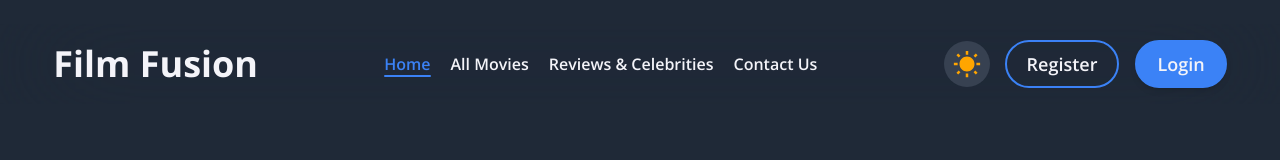
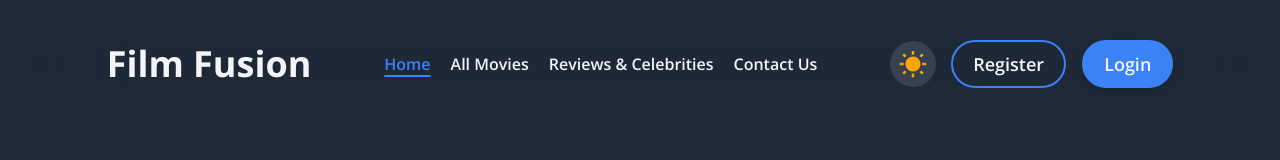
Before and after one commit to tariqul420/Film-Fusion, a React (Vite) app: page / in a window 1280 px wide. Shown: the top 160 px of the page. Built offline with nearby package versions, Linux system fonts and the light colour scheme; no server answers.

Commit message:
film fusion project complete

```diff
--- a/src/Components/Others/Navbar/Navbar.jsx
+++ b/src/Components/Others/Navbar/Navbar.jsx
@@ -13,7 +13,7 @@ const Navbar = () => {
 
     return (
         <nav className="sticky top-0 z-[1000] backdrop-blur-3xl py-4 w-full mx-auto my-6">
-            <div className="w-11/12 mx-auto flex items-center justify-between">
+            <div className="lg:w-10/12 w-11/12 mx-auto flex items-center justify-between">
                 <div>
                     <Link to='/'>
                         <h2 className="font-bold text-4xl font-Montserrat">Film Fusion</h2>
```
